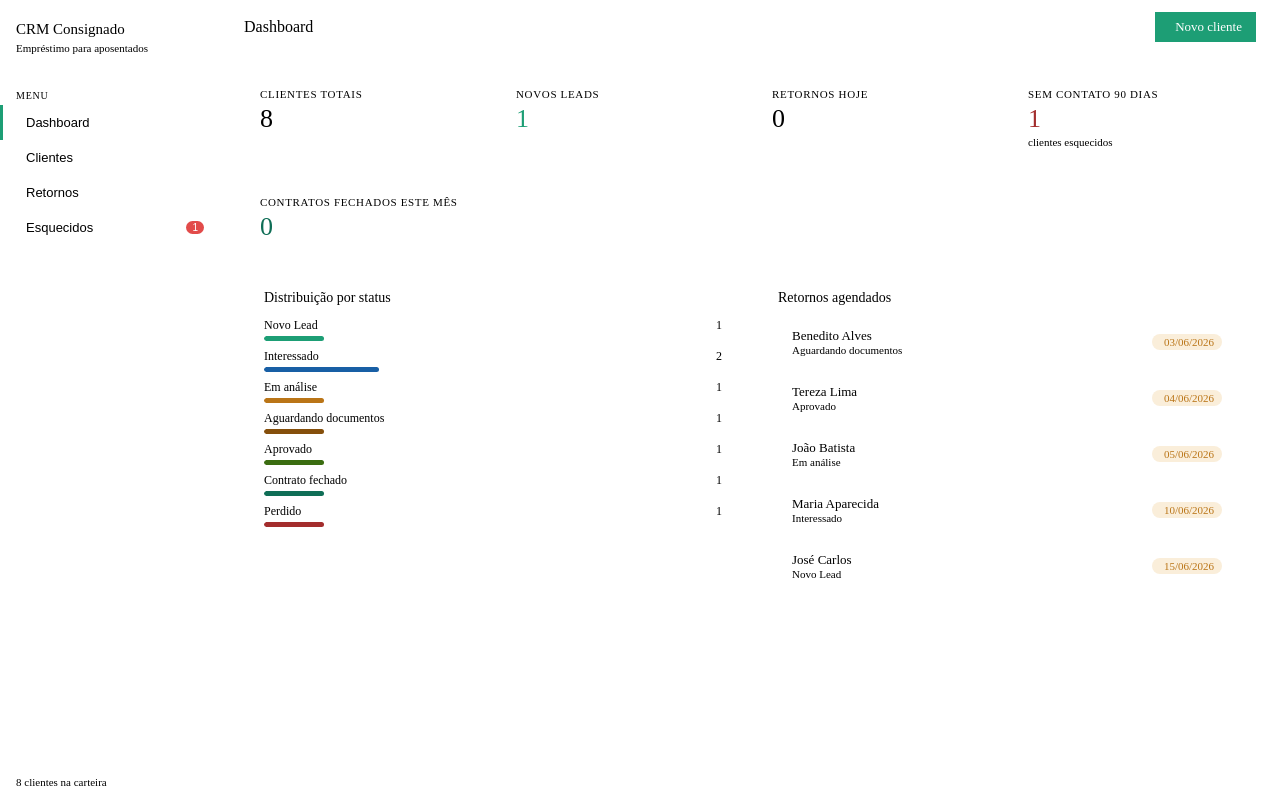
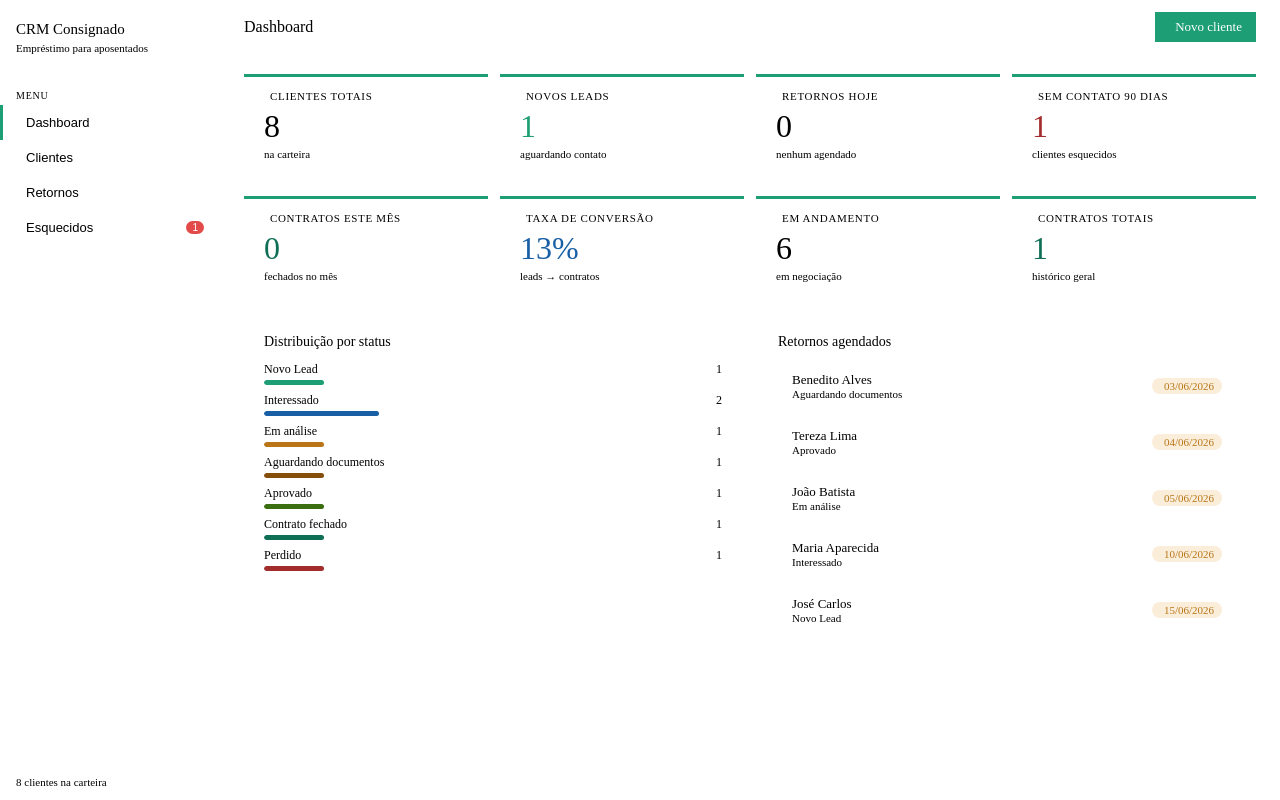
Before and after one commit to Gmoraes15/crm-consignado, a React (Vite) app: page / in a window 1280 px wide. Built offline with nearby package versions, Linux system fonts and the light colour scheme.

Commit message:
dashboard mais profissional

```diff
--- a/src/crm-consignado.jsx
+++ b/src/crm-consignado.jsx
@@ -214,10 +214,11 @@ export default function CRMConsignado() {
     .btn-danger:hover { background: #F7C1C1; }
     .content { padding: 20px 24px; flex: 1; }
     .grid-4 { display: grid; grid-template-columns: repeat(4, 1fr); gap: 12px; margin-bottom: 20px; }
-    .metric-card { background: var(--color-background-secondary); border-radius: var(--border-radius-md); padding: 14px 16px; }
-    .metric-card .label { font-size: 11px; color: var(--color-text-secondary); margin-bottom: 6px; text-transform: uppercase; letter-spacing: 0.06em; }
-    .metric-card .value { font-size: 26px; font-weight: 500; color: var(--color-text-primary); line-height: 1; }
-    .metric-card .sub { font-size: 11px; color: var(--color-text-secondary); margin-top: 4px; }
+    .metric-card { background: var(--color-background-primary); border: 0.5px solid var(--color-border-tertiary); border-radius: var(--border-radius-lg); padding: 16px 20px; position: relative; overflow: hidden; }
+    .metric-card::before { content: ''; position: absolute; top: 0; left: 0; right: 0; height: 3px; background: #1D9E75; }
+    .metric-card .label { font-size: 11px; color: var(--color-text-secondary); margin-bottom: 8px; text-transform: uppercase; letter-spacing: 0.06em; display: flex; align-items: center; gap: 6px; }
+    .metric-card .value { font-size: 32px; font-weight: 500; color: var(--color-text-primary); line-height: 1; }
+    .metric-card .sub { font-size: 11px; color: var(--color-text-secondary); margin-top: 6px; }
     .card { background: var(--color-background-primary); border: 0.5px solid var(--color-border-tertiary); border-radius: var(--border-radius-lg); padding: 16px 20px; margin-bottom: 16px; }
     .card h3 { font-size: 14px; font-weight: 500; margin-bottom: 12px; color: var(--color-text-primary); }
     .client-table { width: 100%; border-collapse: collapse; }
@@ -289,26 +290,47 @@ export default function CRMConsignado() {
         )}
         <div className="grid-4">
           <div className="metric-card">
-            <div className="label">Clientes totais</div>
+            <div className="label"><i className="ti ti-users" aria-hidden="true"></i> Clientes totais</div>
             <div className="value">{clients.length}</div>
+            <div className="sub">na carteira</div>
+          </div>
+          <div className="metric-card" style={{ "--accent": "#1D9E75" }}>
+            <div className="label"><i className="ti ti-user-plus" aria-hidden="true"></i> Novos leads</div>
+            <div className="value" style={{ color: "#1D9E75" }}>{novoLeads}</div>
+            <div className="sub">aguardando contato</div>
           </div>
           <div className="metric-card">
-            <div className="label">Novos leads</div>
-            <div className="value" style={{ color: "#1D9E75" }}>{novoLeads}</div>
+            <div className="label"><i className="ti ti-calendar-event" aria-hidden="true"></i> Retornos hoje</div>
+            <div className="value" style={{ color: retornosHoje > 0 ? "#BA7517" : undefined }}>{retornosHoje}</div>
+            <div className="sub">{retornosHoje > 0 ? "atenção necessária" : "nenhum agendado"}</div>
           </div>
           <div className="metric-card">
-            <div className="label">Retornos hoje</div>
-            <div className="value" style={{ color: retornosHoje > 0 ? "#BA7517" : undefined }}>{retornosHoje}</div>
-          </div>
-          <div className="metric-card">
-            <div className="label">Sem contato 90 dias</div>
+            <div className="label"><i className="ti ti-clock-off" aria-hidden="true"></i> Sem contato 90 dias</div>
             <div className="value" style={{ color: semContato90.length > 0 ? "#A32D2D" : undefined }}>{semContato90.length}</div>
             <div className="sub">clientes esquecidos</div>
           </div>
         </div>
-        <div className="metric-card" style={{ marginBottom: 20, display: "inline-block", width: "auto", minWidth: 200 }}>
-          <div className="label">Contratos fechados este mês</div>
-          <div className="value" style={{ color: "#0F6E56" }}>{contratosMes}</div>
+        <div className="grid-4" style={{ marginBottom: 20 }}>
+          <div className="metric-card" style={{ gridColumn: "span 1" }}>
+            <div className="label"><i className="ti ti-file-check" aria-hidden="true"></i> Contratos este mês</div>
+            <div className="value" style={{ color: "#0F6E56" }}>{contratosMes}</div>
+            <div className="sub">fechados no mês</div>
+          </div>
+          <div className="metric-card">
+            <div className="label"><i className="ti ti-chart-pie" aria-hidden="true"></i> Taxa de conversão</div>
+            <div className="value" style={{ color: "#185FA5" }}>{clients.length ? Math.round(clients.filter(c => c.status === "Contrato fechado").length / clients.length * 100) : 0}%</div>
+            <div className="sub">leads → contratos</div>
+          </div>
+          <div className="metric-card">
+            <div className="label"><i className="ti ti-hourglass" aria-hidden="true"></i> Em andamento</div>
+            <div className="value">{clients.filter(c => !["Contrato fechado","Perdido"].includes(c.status)).length}</div>
+            <div className="sub">em negociação</div>
+          </div>
+          <div className="metric-card">
+            <div className="label"><i className="ti ti-trophy" aria-hidden="true"></i> Contratos totais</div>
+            <div className="value" style={{ color: "#0F6E56" }}>{clients.filter(c => c.status === "Contrato fechado").length}</div>
+            <div className="sub">histórico geral</div>
+          </div>
         </div>
         <div className="dash-grid">
           <div className="card">
```
